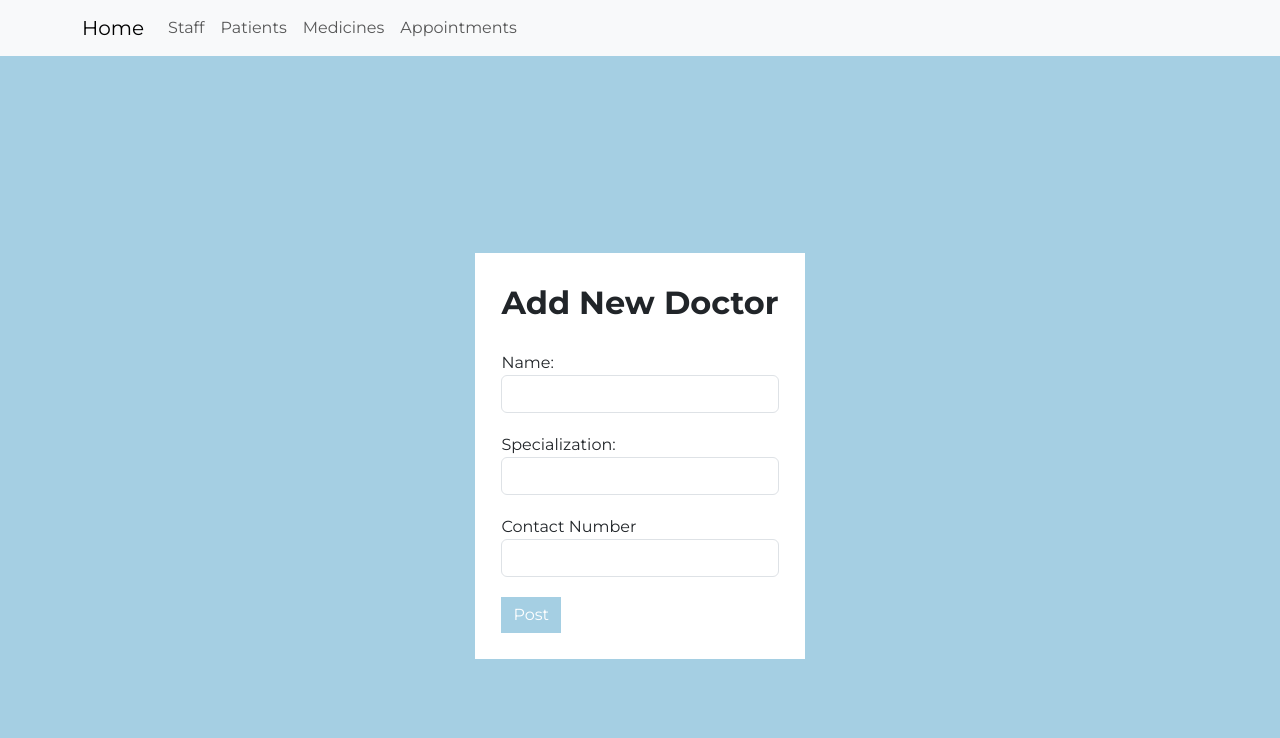
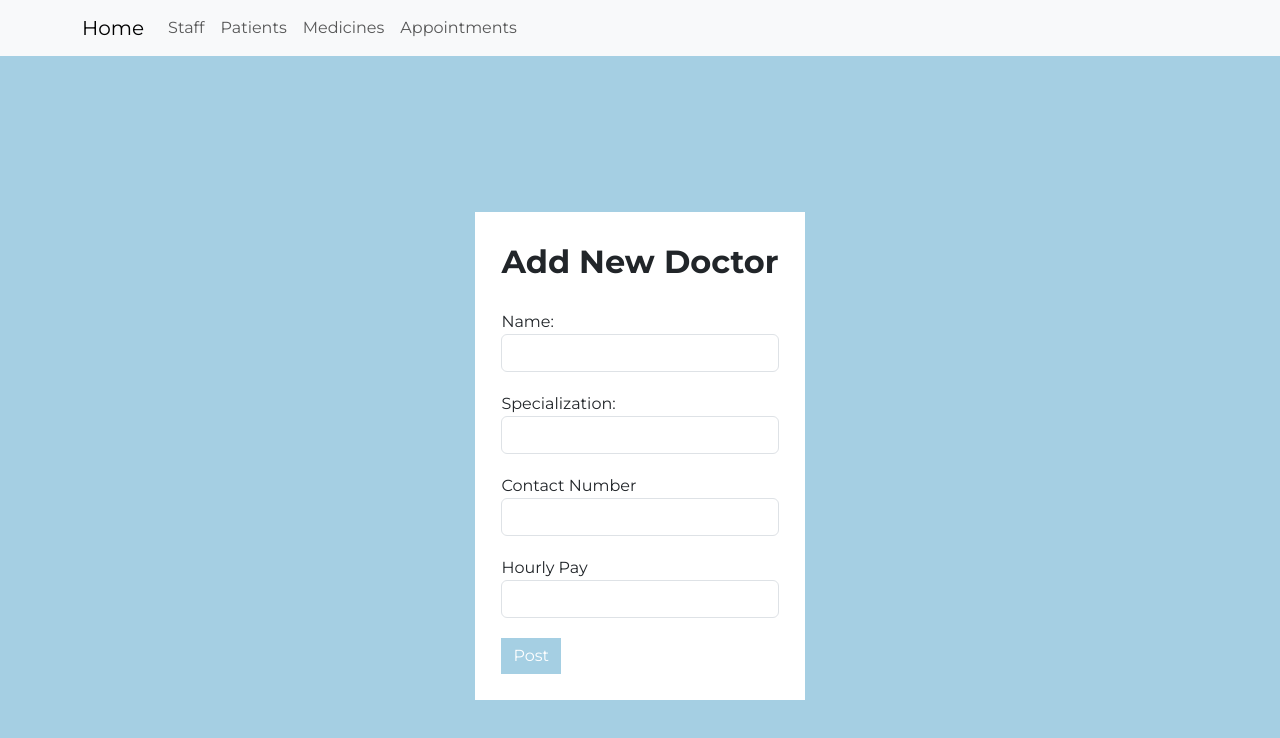
Before and after one commit to alytantawyy/db_clinic_angular, an Angular app: page /doctors/create in a window 1280 px wide. Shown: the top 738 px of the page. Built offline with nearby package versions, Linux system fonts and the light colour scheme.

Commit message:
Doctor component - added hourly pay to match salary trigger in backend

```diff
--- a/src/app/doctor-create/doctor-create.component.html
+++ b/src/app/doctor-create/doctor-create.component.html
@@ -14,6 +14,10 @@
           <label for="contactNumber">Contact Number</label>
           <input type="tel" id="contactNumber" name="contactNumber" formControlName="contactNumber" required class="form-control">
         </div>
+        <div class="form-group">
+          <label for="hourlyPay">Hourly Pay</label>
+          <input type="number" id="hourlyPay" name="hourlyPay" formControlName="hourlyPay" required class="form-control">
+        </div>
         <button type="submit" class="btn btn-bg-color" (click)="postDoctor()">Post</button>
       </form>
     </div>
--- a/src/app/doctor-create/doctor-create.component.ts
+++ b/src/app/doctor-create/doctor-create.component.ts
@@ -19,7 +19,8 @@ export class DoctorCreateComponent {
     this.postDoctorForm = this.fb.group({
       name: [null, [Validators.required]],
       specialization: [null, [Validators.required]],
-      contactNumber: [null, [Validators.required]]
+      contactNumber: [null, [Validators.required]],
+      hourlyPay: [null, [Validators.required]]
     });
   }
 
--- a/src/app/doctor-update/doctor-update.component.html
+++ b/src/app/doctor-update/doctor-update.component.html
@@ -14,6 +14,10 @@
           <label for="contactNumber">Contact Number</label>
           <input type="tel" id="contactNumber" name="contactNumber" formControlName="contactNumber" required class="form-control">
         </div>
+        <div class="form-group">
+          <label for="hourlyPay">Hourly Pay</label>
+          <input type="number" id="hourlyPay" name="hourlyPay" formControlName="hourlyPay" required class="form-control">
+        </div>
         <button type="submit" class="btn btn-bg-color" (click)="updateDoctor()">Update</button>
       </form>
     </div>
--- a/src/app/doctor-update/doctor-update.component.ts
+++ b/src/app/doctor-update/doctor-update.component.ts
@@ -22,7 +22,8 @@ export class DoctorUpdateComponent {
     this.updatedDoctorForm = this.fb.group({
       name: [null, [Validators.required]],
       specialization: [null, [Validators.required]],
-      contactNumber: [null, [Validators.required]]
+      contactNumber: [null, [Validators.required]],
+      hourlyPay: [null, [Validators.required]]
     });
     this.getDoctorById();
   }
--- a/src/app/doctor/doctor.component.html
+++ b/src/app/doctor/doctor.component.html
@@ -11,6 +11,8 @@
           <p class="card-text">Id: {{ doctor.doctorId }}</p>
           <p class="card-text">Specialization: {{ doctor.specialization }}</p>
           <p class="card-text">Contact Number: {{ doctor.contactNumber }}</p>
+          <p class="card-text">Hourly Pay: {{ doctor.hourlyPay }}</p>
+          <p class="card-text">Salary: {{ doctor.salary }}</p>
           <div class="row justify-content-end">
             <div class="col-auto">
               <div class="mb-2">
```
